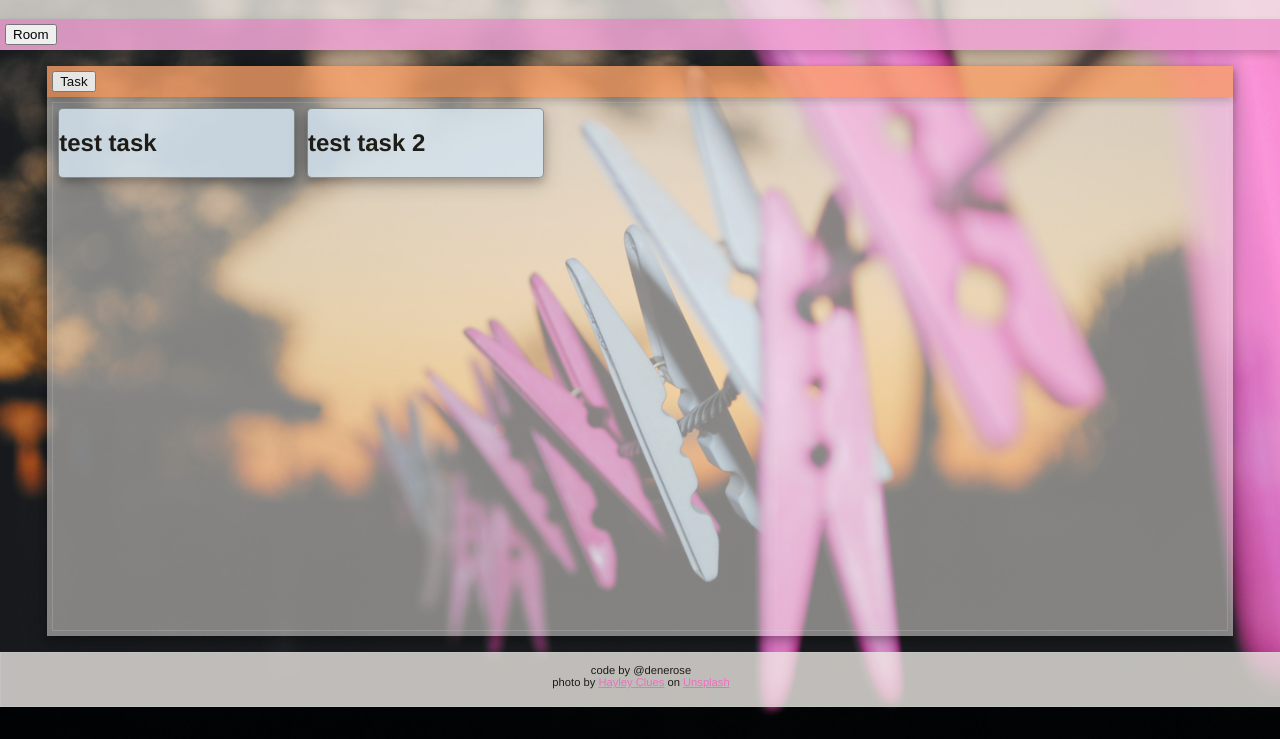
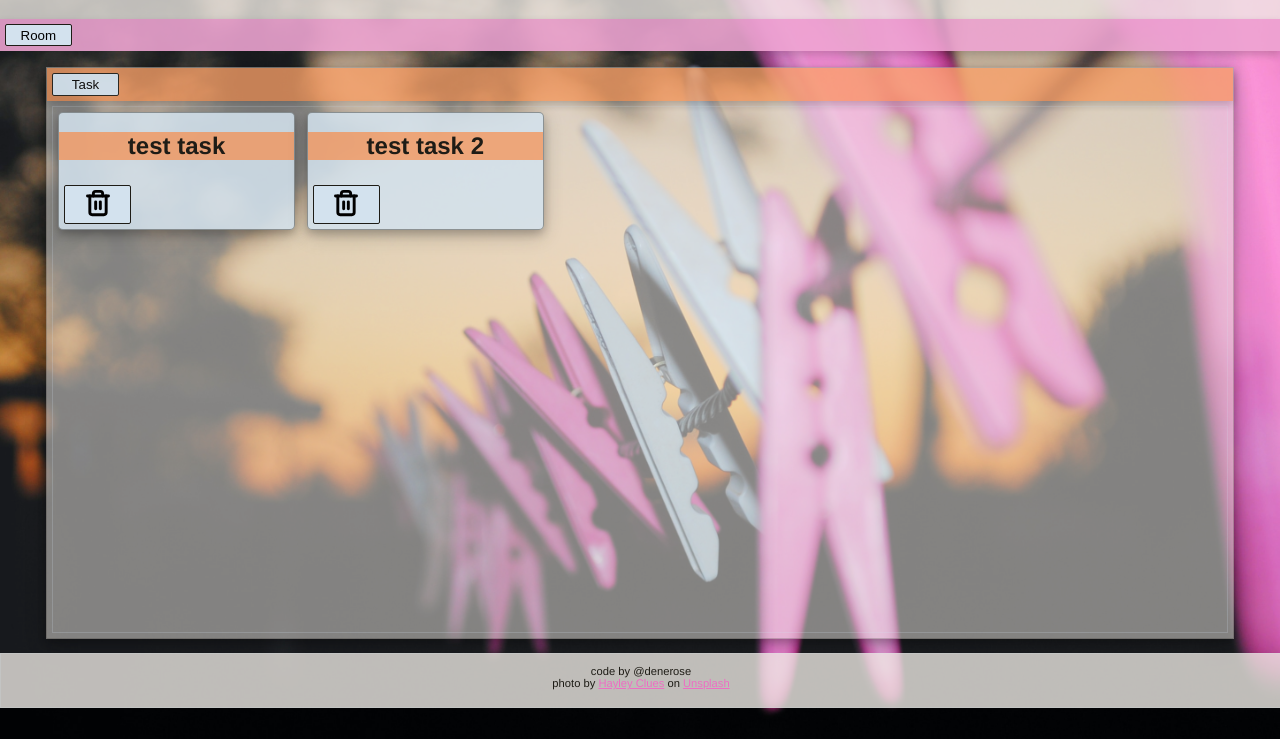
Before and after one commit to denerose/ToDo-Odin, a website with bundled scripts: page index.html in a window 1280 px wide. Shown: the part 61-800 px from the top of the page. Built offline with nearby package versions, Linux system fonts and the light colour scheme.

Commit message:
Add delete buttons to task cards

```diff
--- a/src/display.ts
+++ b/src/display.ts
@@ -10,8 +10,16 @@ export module DisplayControl {
             const newCard = document.createElement('div')
             const newTitle = document.createElement('H2')
             newCard.className = "taskCard"
+            newCard.id = String(task.key)
             newTitle.innerText = task.title
             newCard.appendChild(newTitle)
+            const deleteBtn = document.createElement('button')
+            deleteBtn.innerHTML = "<img src='trash.svg'/>"
+            deleteBtn.onclick = function (){
+                task.removeSelf();
+                addTasksToDOM();
+            }
+            newCard.appendChild(deleteBtn)
             app.appendChild(newCard)
         });
     }
--- a/src/todo.ts
+++ b/src/todo.ts
@@ -13,22 +13,32 @@ export namespace Tasks {
         assignedPerson?: Person;
     }
 
+    let lastKey = 0
+
     export class ToDoItem {
 
         title: string;
         description?: string;
         status: boolean;
         assignedPerson?: Person;
+        key: number
 
         constructor(props: ToDoItemProps) {
             this.title = props.title
             this.description = props.description
             this.status = props.status
             this.assignedPerson = props.assignedPerson
+            this.key = lastKey + 1
+            lastKey++
         }
 
-        changeStatus() {
+       public changeStatus() {
             this.status = !this.status
+        }
+
+        public removeSelf() {
+           const i = allTasks.indexOf(this)
+           allTasks.splice(i)
         }
 
     }
--- a/style.css
+++ b/style.css
@@ -53,6 +53,14 @@ nav {
     width: 100%;
 }
 
+button {
+    background-color: rgb(var(--light-blue));
+    border: 0.2px solid rgb(var(--grey-black));
+    border-radius: 2px;
+    padding: 0.2em;
+    min-width: 5em;
+}
+
 #container {
     background-color: rgba(var(--cream), 0.5);
     height: 100%;
@@ -62,6 +70,7 @@ nav {
     display: flex;
     flex-flow: column;
     padding: 0;
+    border: 0.2px solid rgba(var(--grey-black), 0.2);
 
 }
 
@@ -92,6 +101,12 @@ a {
     border-radius: 5px;
     min-width: 20%;
     margin: 5px;
+}
+
+.taskCard > h2 {
+    background-color: rgba(var(--pumpkin), 0.6);
+    text-align: center;
+    color: rgb(var(--grey-black));
 }
 
 .modal {
```
Also changed, not shown: check-circle.svg (added), dist/index.js, trash.svg (added).
